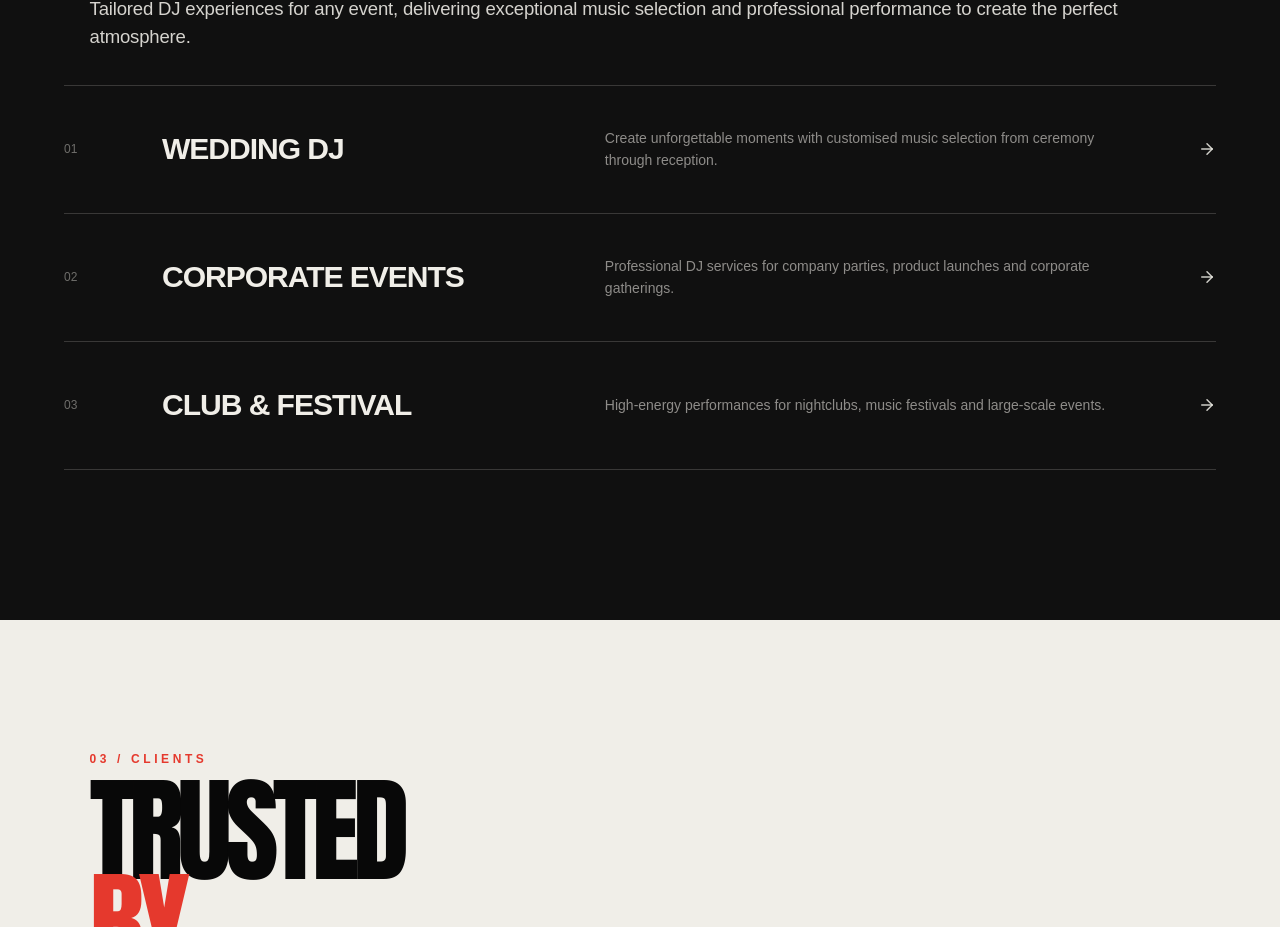
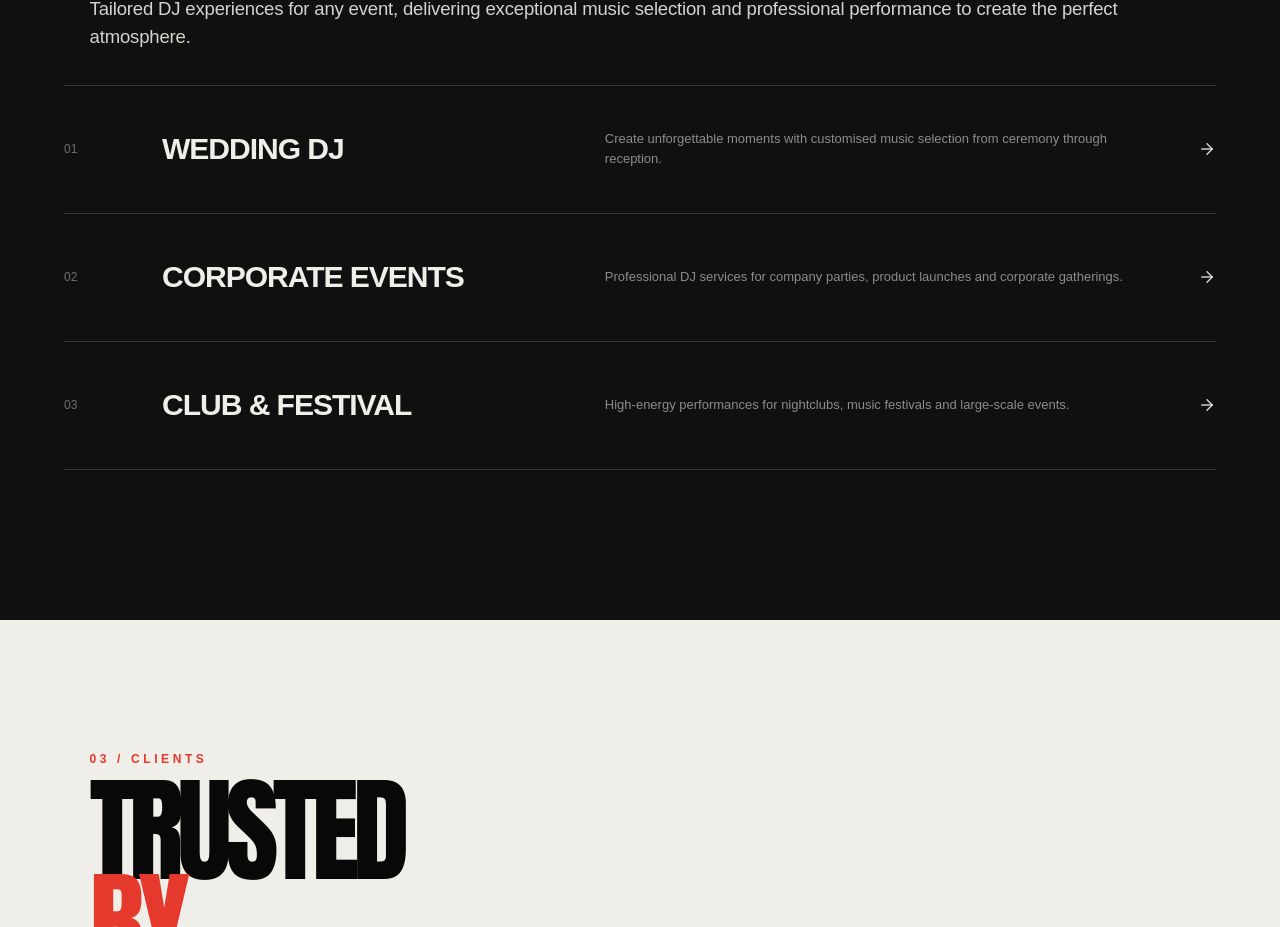
Before and after one commit to salpadoru/sparkygriswold, a Next.js app: page / in a window 1280 px wide. Shown: the part 1917-2844 px from the top of the page. Built offline with nearby package versions, Linux system fonts and the light colour scheme.

Commit message:
Match service typography and arrow treatment

```diff
--- a/app/globals.css
+++ b/app/globals.css
@@ -896,3 +896,16 @@ footer {
     margin-top: 45px;
   }
 }
+
+
+/* --- Services navigation + typography refinement --- */
+.services-section .service-row svg {
+  transition: transform .2s ease;
+}
+.services-section .service-row:hover svg {
+  transform: translateX(4px);
+}
+.services-section .service-row p {
+  font-size: 13px;
+  line-height: 1.55;
+}
```
